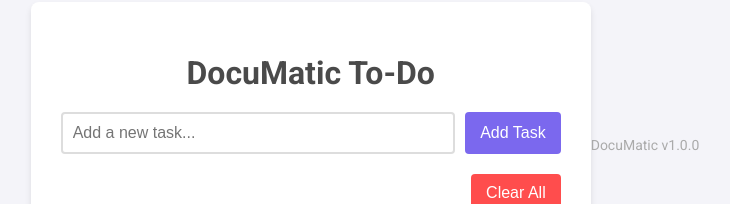
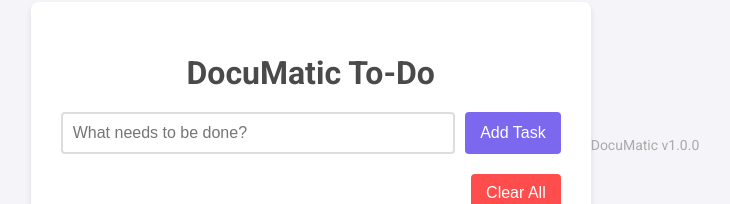
Before and after one commit to hiremathpushpa/docuMatic, a website: page public/index.html in a window 1280 px wide. Shown: the part 290-494 px from the top of the page, without its empty margins (275-1005 px from the left). Drawn offline with Linux system fonts and the light colour scheme; no server answers.

Commit message:
fix: improve input placeholder text

```diff
--- a/public/index.html
+++ b/public/index.html
@@ -10,7 +10,7 @@
     <div class="container">
         <h1>DocuMatic To-Do</h1>
         <form id="todo-form">
-            <input type="text" id="todo-input" placeholder="Add a new task..." required>
+            <input type="text" id="todo-input" placeholder="What needs to be done?" required>
             <button type="submit">Add Task</button>
         </form>
         <div class="controls">
```
